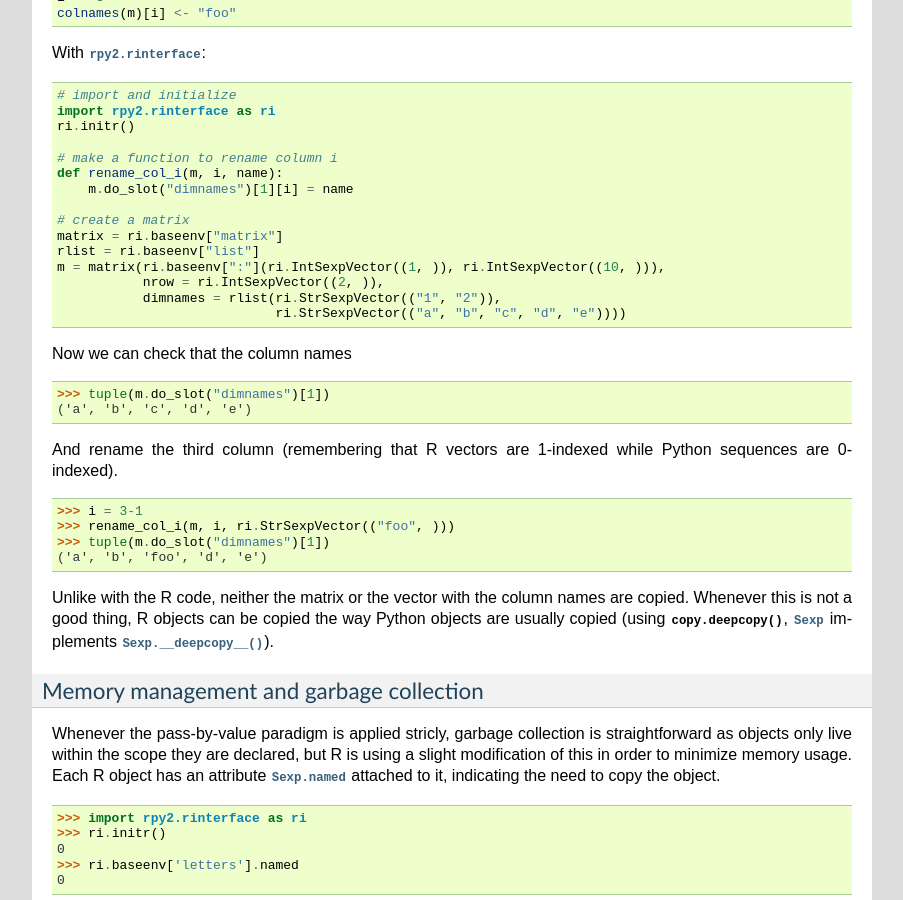
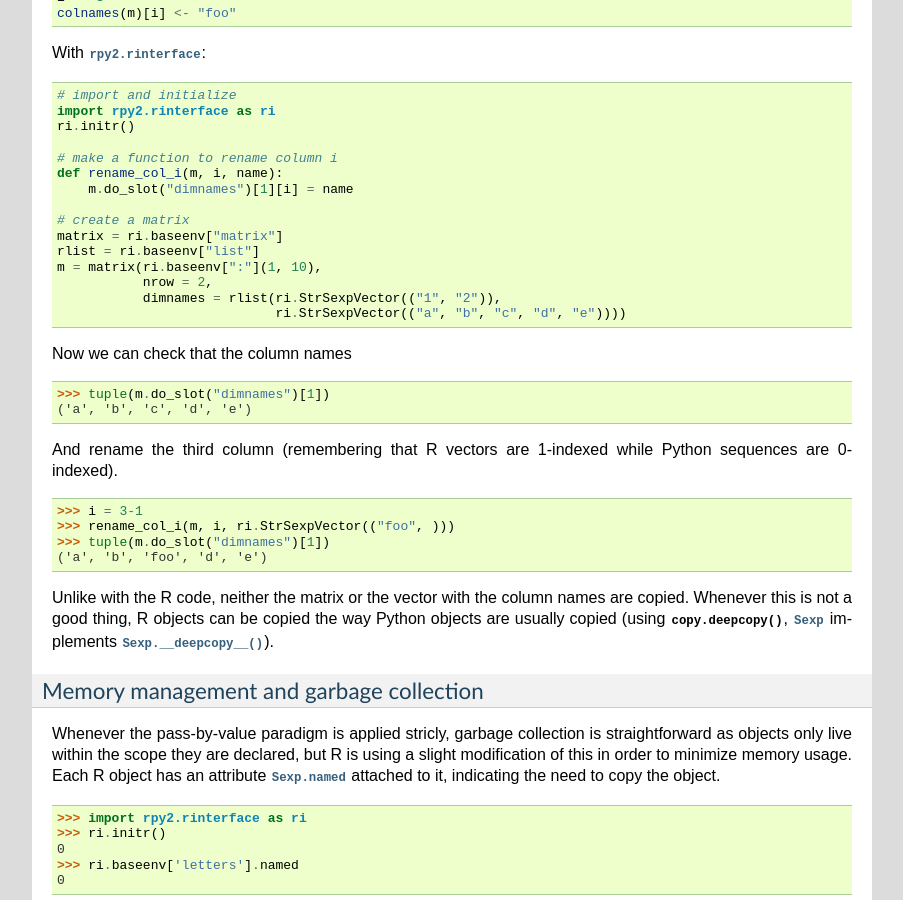
Before and after one commit to rpy2/rpy2, a Sphinx documentation site: the page built from doc/source/rinterface.rst, in a window 1280 px wide and 900 px high, scrolled down 2319 px. Shown: the whole window, without its empty margins (198-1101 px from the left). Built offline with Sphinx 7.4.7, drawn with Linux system fonts in a browser that asks for light colours; formulas are drawn with MathJax 3; cross-references to code outside the pages are shown as plain code; some of the changed text lies outside the part shown.

Commit message:
Simplified code examples (now that the automatic conversion of -some- Python scalars is implemented)
--HG--
branch : version_2.1.x

```diff
--- a/doc/source/rinterface.rst
+++ b/doc/source/rinterface.rst
@@ -183,8 +183,8 @@ With :mod:`rpy2.rinterface`:
    # create a matrix
    matrix = ri.baseenv["matrix"]
    rlist = ri.baseenv["list"]
-   m = matrix(ri.baseenv[":"](ri.IntSexpVector((1, )), ri.IntSexpVector((10, ))),
-              nrow = ri.IntSexpVector((2, )),
+   m = matrix(ri.baseenv[":"](1, 10),
+              nrow = 2,
               dimnames = rlist(ri.StrSexpVector(("1", "2")),
 	                       ri.StrSexpVector(("a", "b", "c", "d", "e"))))
 
@@ -336,8 +336,7 @@ The class :class:`Sexp` is the base class for all R objects.
 
       >>> matrix = rinterface.globalenv.get("matrix")
       >>> letters = rinterface.globalenv.get("letters")
-      >>> ncol = rinterface.IntSexpVector([2, ])
-      >>> m = matrix(letters, ncol = ncol)
+      >>> m = matrix(letters, ncol = 2)
       >>> [x for x in m.do_slot("dim")]
       [13, 2]
       >>>
--- a/doc/source/robjects.rst
+++ b/doc/source/robjects.rst
@@ -631,7 +631,7 @@ columns are an ordered dictionary can be used:
 
 Creating the data.frame in R can otherwise be achieved in numerous ways,
 as many R functions do return a `data.frame`, such as the
- function `data.frame()`.
+function `data.frame()`.
 
 Extracting elements
 ^^^^^^^^^^^^^^^^^^^
```
